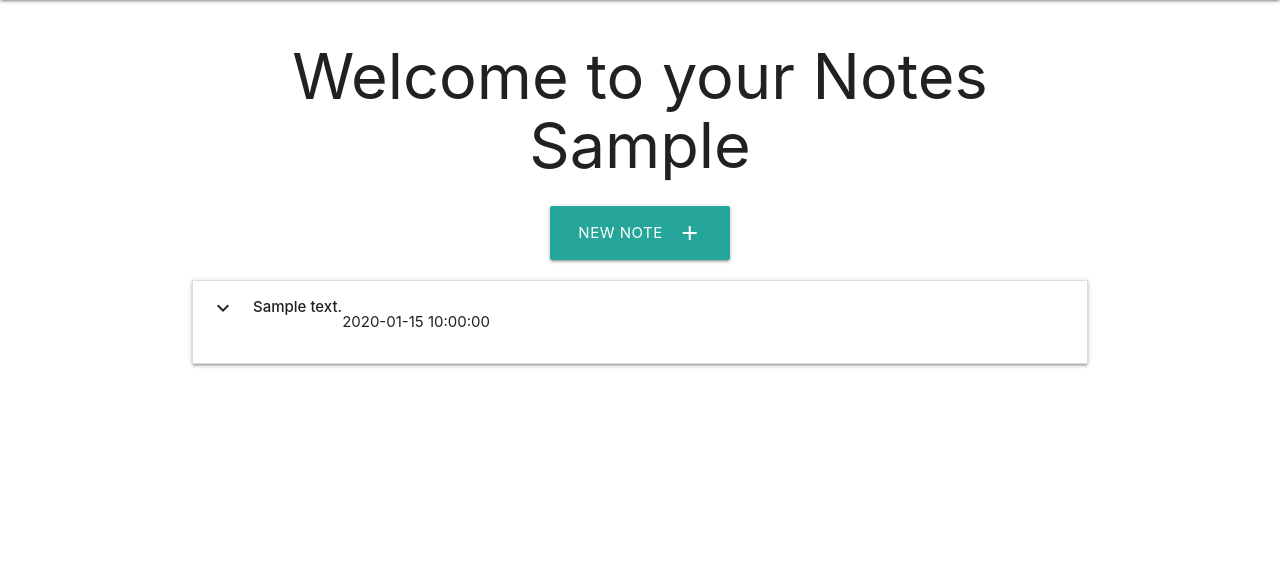
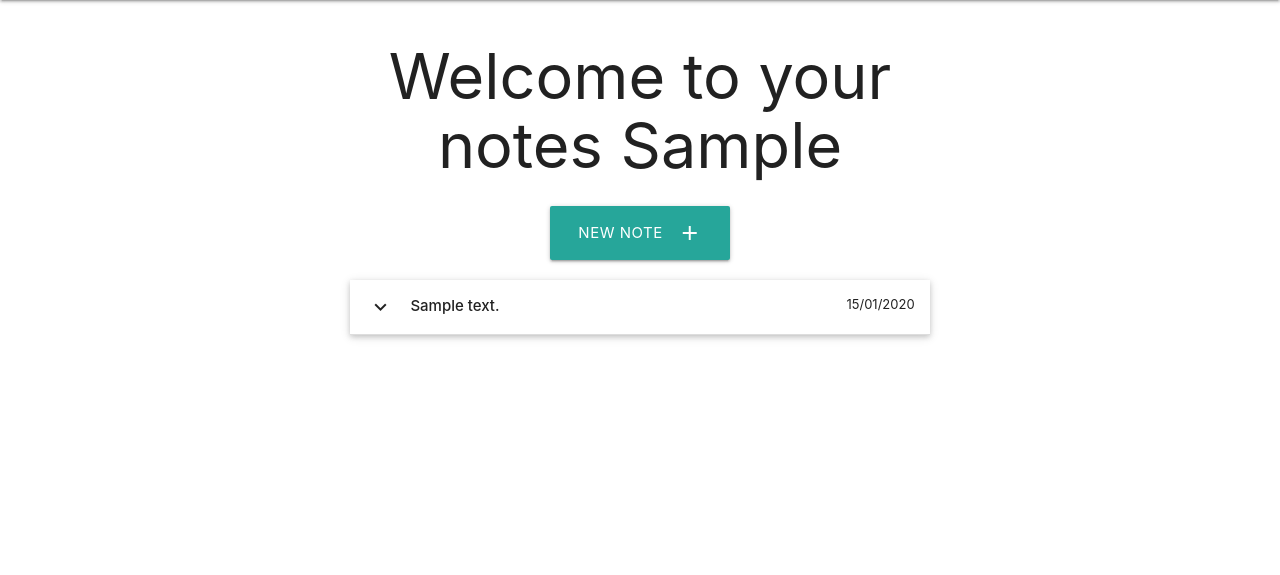
Before and after one commit to ThomasBallardCI/m3-notes-app, a Flask app: page /notes in a window 1280 px wide. Shown: the part 64-639 px from the top of the page. Run offline with Flask 3, Linux system fonts and the light colour scheme; a user stored in the database is signed in; tables that the repository leaves empty hold one stand-in row (values such as "Sample post").

Commit message:
adjusted datetime to show only date and custom CSS to move it to the right of note collapsable

```diff
--- a/quicknote/static/css/style.css
+++ b/quicknote/static/css/style.css
@@ -48,6 +48,9 @@ a {
     text-decoration: underline;
 }
 
-/* textarea.materialize-textarea{
-    height: 30vh !important;
-} */
+/* dateTime styling to the right of collapsible */
+.date-right {
+    margin-right: 0;
+    margin-left: auto;
+    font-size: small;
+}
--- a/quicknote/templates/notes.html
+++ b/quicknote/templates/notes.html
@@ -5,8 +5,8 @@
 
 <!-- main page content block -->
 {% block content %}
-
-<h1 class="center-align">Welcome to your Notes {{ user.first_name}}</h1>
+<div class="container">
+    <h1 class="center-align">Welcome to your notes {{ user.first_name}}</h1>
     <div class="row">
         <div class="col s12 center-align">
             <a href="{{ url_for('add_note') }}" class="waves-effect waves-light btn-large">
@@ -14,13 +14,13 @@
         </div>
     </div>
 
-<ul class="collapsible">
+    <ul class="collapsible popout">
         {% for note in notes %}
         <li>
             <div class="collapsible-header">
                 <i class="material-icons">keyboard_arrow_down</i>
                 <strong>{{ note.note_title }}</strong>
-            <p>{{ note.note_date }}</p>
+                <div class="date-right">{{ note.note_date.strftime('%d/%m/%Y') }}</div>
             </div>
             <div class="collapsible-body">
                 <p>{{ note.note_content }}</p>
@@ -28,4 +28,5 @@
         </li>
         {% endfor %}
     </ul>
+</div>
 {% endblock %}
```
Lines whose indentation alone changed are shown as unchanged.
